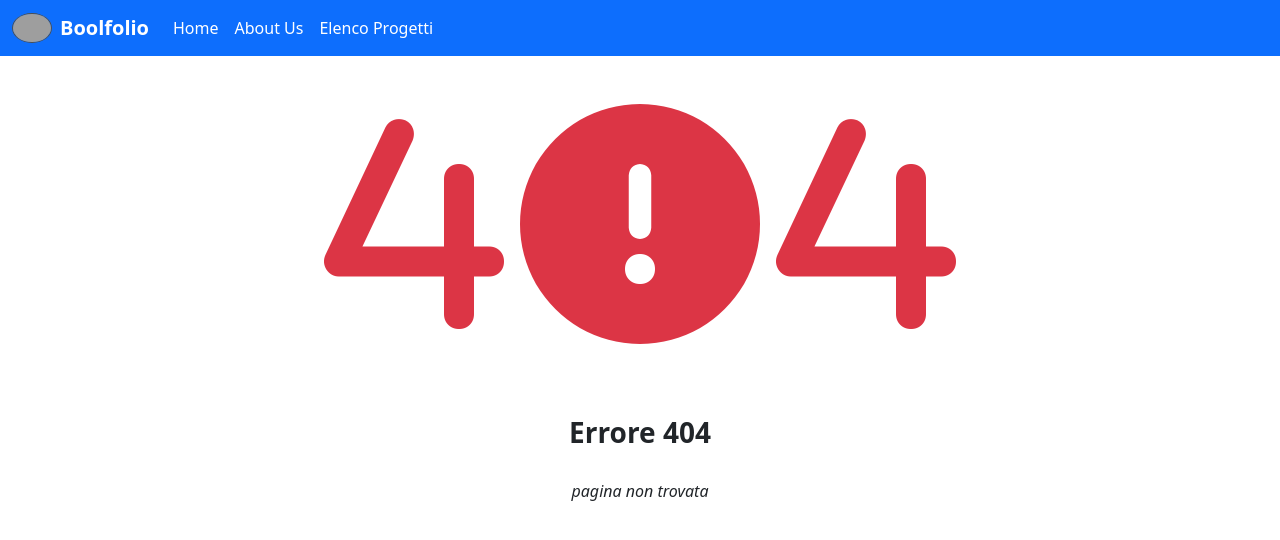
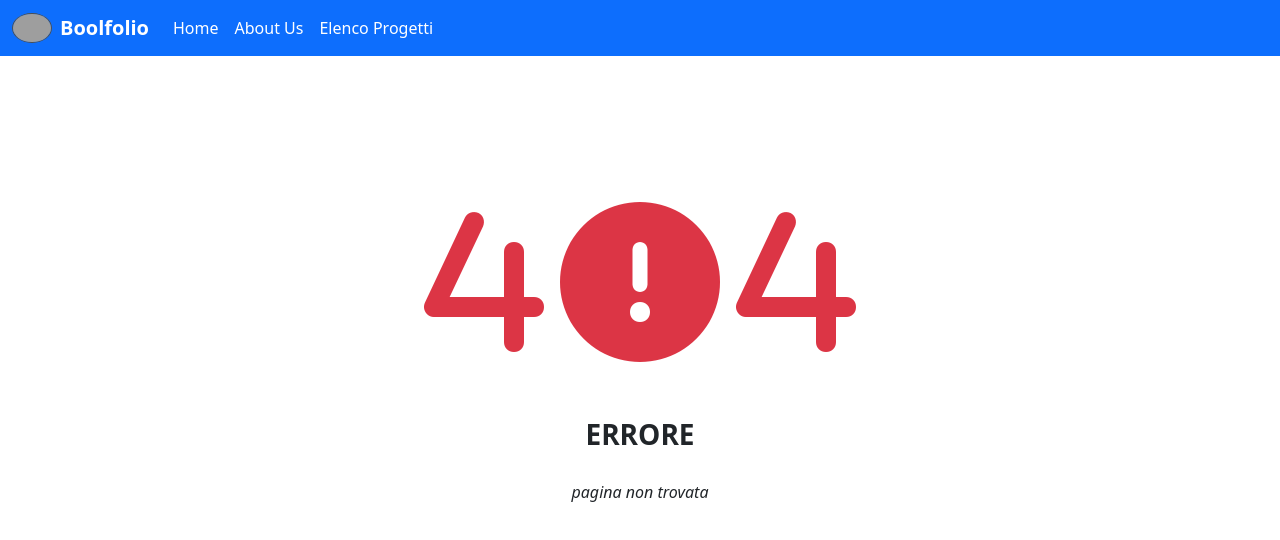
Before and after one commit to andrea-bertaglia/vite-boolfolio, a Vue app: page /not-found in a window 1280 px wide. Before the commit this address had no page. Shown: the top 540 px of the page. Built offline with nearby package versions, Linux system fonts and the light colour scheme; grey boxes are pictures that could not be loaded.

Commit message:
feat: refactoring 404 router with pathMatch function

```diff
--- a/src/components/AppHeader.vue
+++ b/src/components/AppHeader.vue
@@ -19,6 +19,7 @@ export default {
         }
     }
 }
+
 </script>
 
 <template>
@@ -35,8 +36,7 @@ export default {
             <div class="collapse navbar-collapse" id="navbarNav">
                 <ul class="navbar-nav">
                     <li class="nav-item" v-for="item in navItems">
-                        <router-link :to="{ name: item.routeName }" class="nav-link active" aria-current="page"
-                            href="#">
+                        <router-link :to="{ name: item.routeName }" class="nav-link active">
                             {{ item.title }}</router-link>
                     </li>
                 </ul>
--- a/src/main.js
+++ b/src/main.js
@@ -1,6 +1,9 @@
 import { createApp } from "vue";
 import "./scss/general.scss";
 import App from "./App.vue";
+import "bootstrap/dist/css/bootstrap.min.css";
+import "bootstrap/dist/js/bootstrap.bundle.min.js";
+
 import { router } from "./router";
 
 createApp(App).use(router).mount("#app");
--- a/src/pages/NotFoundPage.vue
+++ b/src/pages/NotFoundPage.vue
@@ -5,22 +5,29 @@ export default {
 </script>
 
 <template>
-    <div class="container">
-        <div class="py-5 text-center">
+    <div class="container d-flex justify-content-center align-items-center">
+        <div class="error-message text-center">
             <div>
                 <i class="fa-solid fa-4 text-danger me-3"></i>
-                <i class="fa-solid fa-circle-exclamation text-danger"></i>
-                <i class="fa-solid fa-4 text-danger ms-3"></i>
+                <i class="fa-solid fa-circle-exclamation text-danger me-3"></i>
+                <i class="fa-solid fa-4 text-danger"></i>
             </div>
-            <h3 class="fw-bold py-4">Errore 404</h3>
+            <h3 class="fw-bold py-4">ERRORE</h3>
             <h6 class="fw-light fst-italic">pagina non trovata</h6>
         </div>
     </div>
 </template>
 
+
 <style lang="scss" scoped>
-i {
-    font-size: 15rem;
-    padding-bottom: .2em;
+.container {
+    height: 75vh;
+}
+
+.error-message {
+    i {
+        font-size: 10rem;
+        padding-bottom: .2em;
+    }
 }
 </style>
--- a/src/pages/SingleProjectPage.vue
+++ b/src/pages/SingleProjectPage.vue
@@ -21,7 +21,9 @@ export default {
             })
             .catch((error) => {
                 // console.log(error);
-                this.$router.push({ name: "not-found" });
+                if (error.response.status === 404) {
+                    this.$router.push({ name: "not-found" });
+                }
             });
     }
 }
--- a/src/router.js
+++ b/src/router.js
@@ -29,7 +29,7 @@ const router = createRouter({
       component: SingleProjectPage,
     },
     {
-      path: "/not-found",
+      path: "/:pathMatch(.*)*",
       name: "not-found",
       component: NotFoundPage,
     },
```
